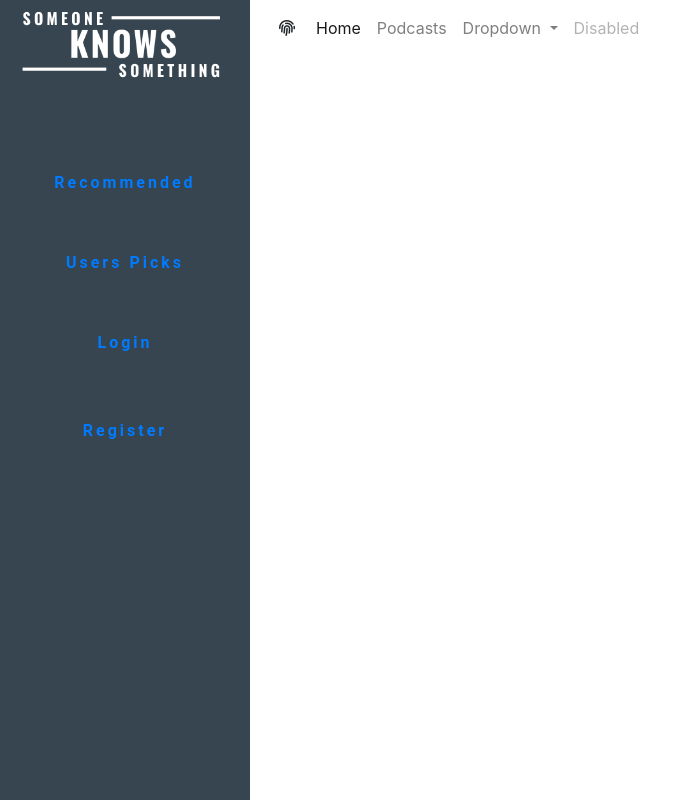
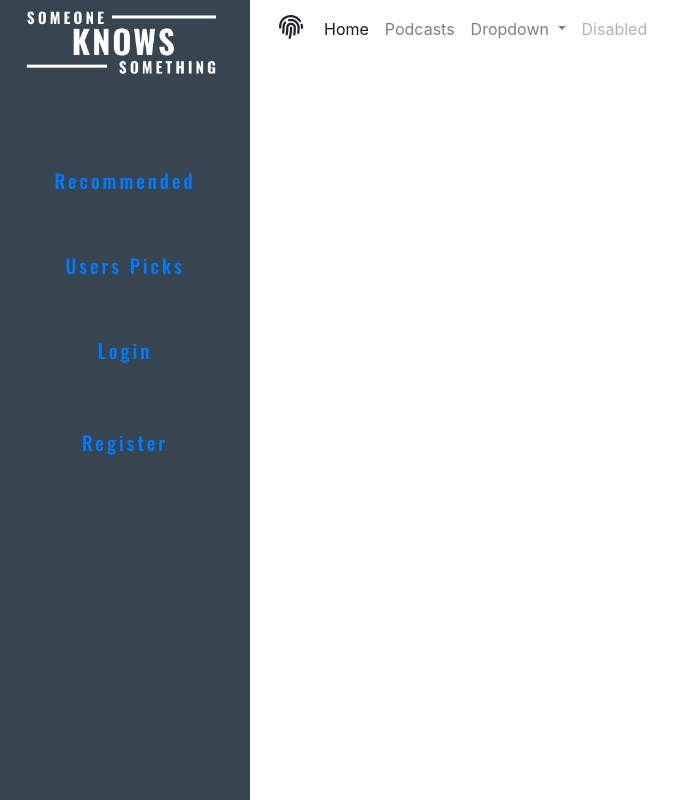
Before and after one commit to malc-u/SomeoneKnowsSomething, a Python web app: template templates/base.html in a window 1280 px wide. Shown: the whole page, without its empty margins (0-687 px from the left). Run offline with Jinja, Linux system fonts and the light colour scheme; the template is opened without the code that fills it, so the values that code supplies are empty; some libraries are stand-ins or nearby versions.

Commit message:
Styled default font color and toggle sidebar button color

```diff
--- a/static/css/style.css
+++ b/static/css/style.css
@@ -1,8 +1,10 @@
 /*Font inport*/
 @import url('https://fonts.googleapis.com/css?family=Oswald:200,300,400,500,600,700|Roboto+Mono:300,400,500,700&display=swap');
-/*
-body{}
-*/
+
+body{
+    color: #36454f;
+}
+
 
 #sidebar_wrapper {
     background-color: #36454f ;
@@ -15,12 +17,13 @@ body{}
     transition: all 0.3s;
 }
 #logo {
-    max-width: 15em;
+    max-width: 12em;
 }
 .sidebar-item{
     display: block;
-    font-family: 'Roboto', sans-serif;
-    font-weight: 700;
+    font-family: 'Oswald', sans-serif;
+    font-size: 1.2em;
+    font-weight: 500;
     letter-spacing: 3px;
     text-align: center;
 }
@@ -31,3 +34,9 @@ body{}
 .sidebar-link:hover {
     color: #fad201;
 }
+.fa-fingerprint {
+    font-size: 1.5em;
+}
+.fa-fingerprint:hover {
+    color: #fad201;
+}
```
